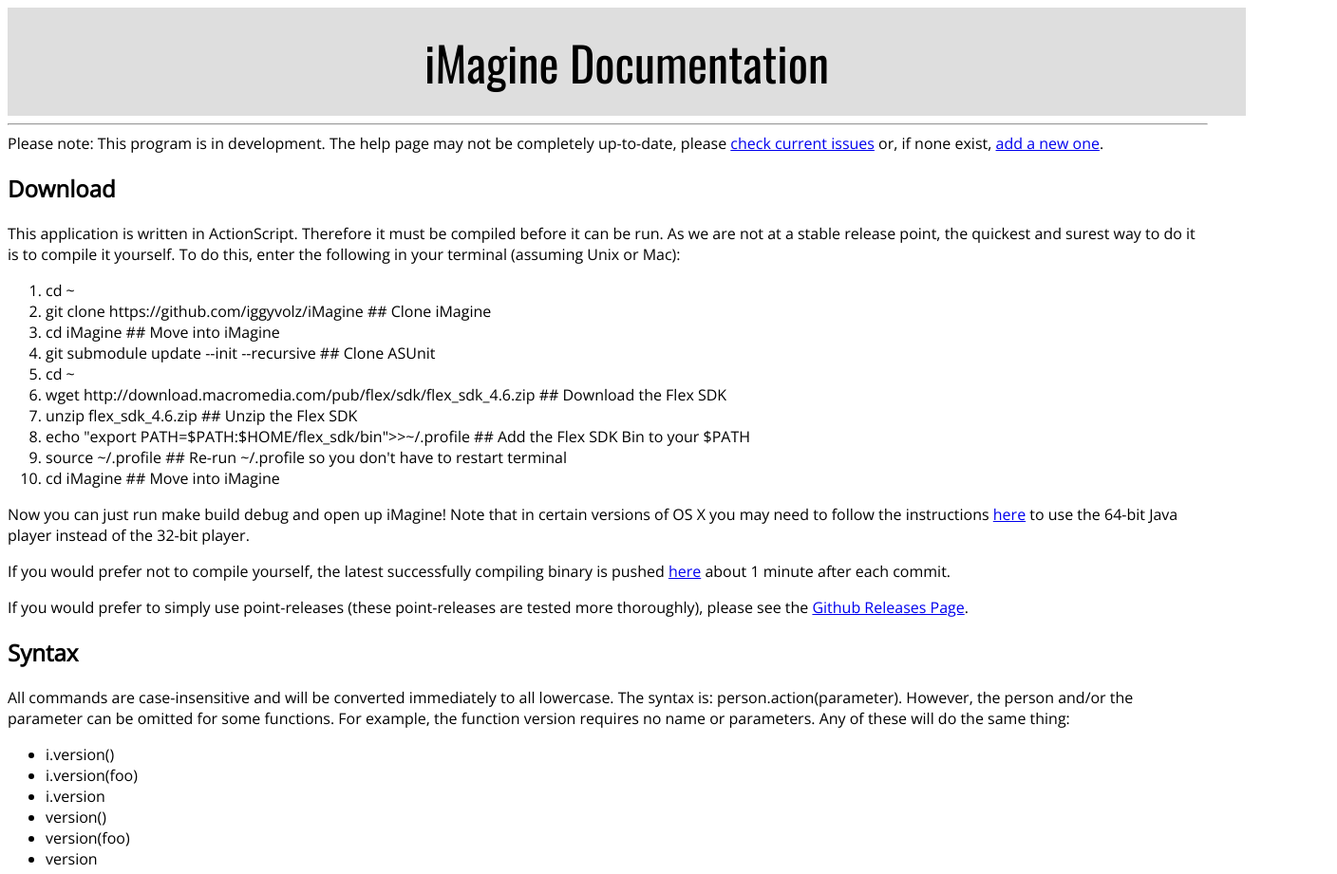
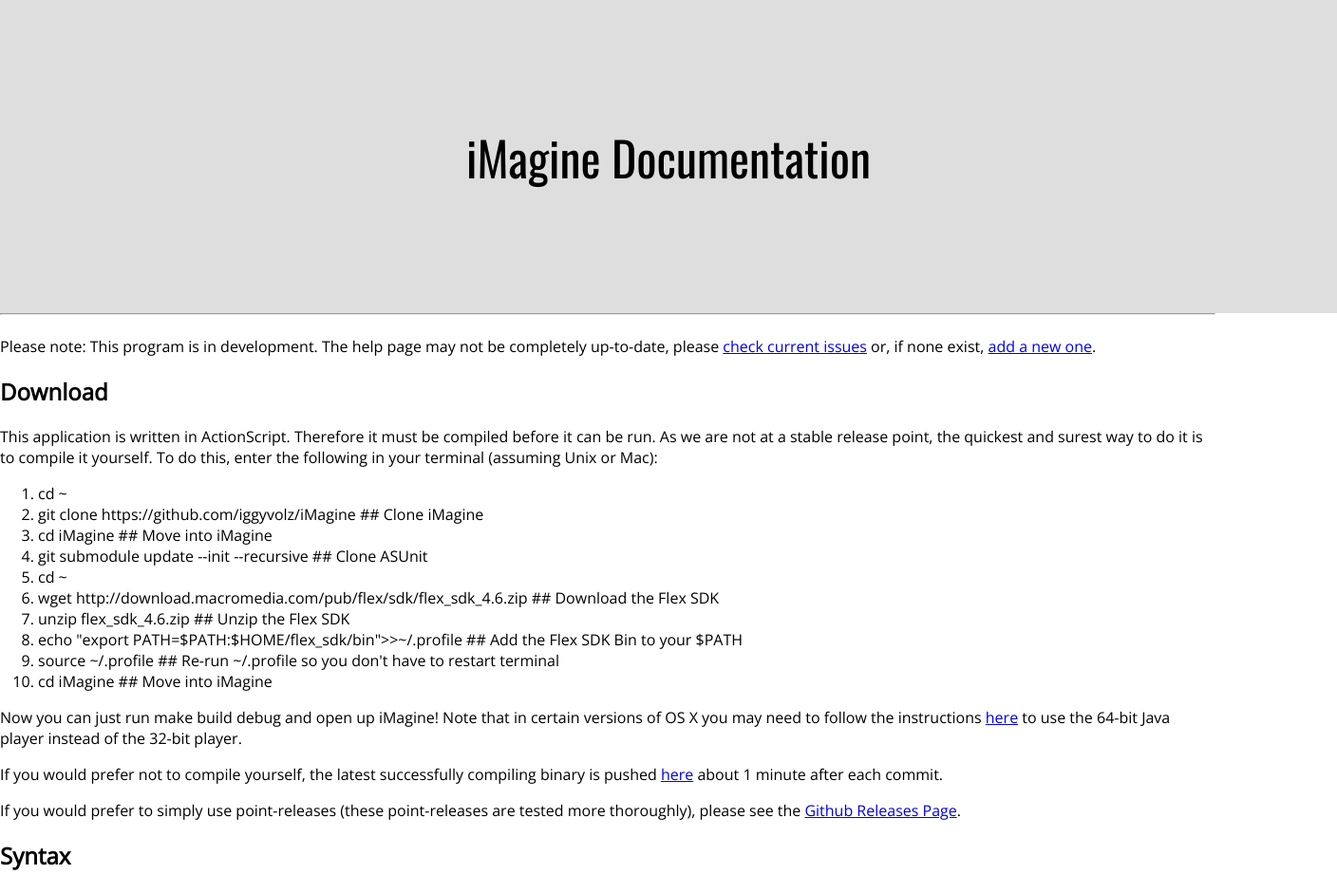
Before and after one commit to iggyvolz/iMagine-Actionscript, a plain HTML site: page documentation.html in a window 1280 px wide. Shown: the top 921 px of the page at 95% size, 1408 px wide, since content can reach past the window. Drawn offline with nearby package versions, Linux system fonts and the light colour scheme.

Commit message:
Some more updates

```diff
--- a/documentation.html
+++ b/documentation.html
@@ -12,17 +12,23 @@
 			font-size:50px;
 			text-align:center;
 			background-color:#dedede;
-			width:100%;
-			padding:20px;
+			width:90%;
+			padding:10%;
 		}
 		body,html{
 			font-family:"Open Sans",Calibri,Arial;
+			margin:0;
+			padding:0;
+		}
+		main{
+			margin:10px;
 		}
 	</style>
 </HEAD>
 <BODY>
 <div class="header">iMagine Documentation</div>
-<hr />
+<hr style="margin:0;" /><br/>
+<div class="main">
 	Please note: This program is in development.  The help page may not be completely up-to-date, please <a href="https://github.com/iggyvolz/iMagine/issues">check current issues</a> or, if none exist, <a href="https://github.com/iggyvolz/iMagine/issues/new">add a new one</a>.
 	<h2>Download</h2>
 	<p>This application is written in ActionScript.  Therefore it must be compiled before it can be run.  As we are not at a stable release point, the quickest and surest way to do it is to compile it yourself.  To do this, enter the following in your terminal (assuming Unix or Mac):</p>
@@ -84,4 +90,5 @@
 	<p>A considerable amount of information for the game is taken from the <a href="http://magination.wikia.com/">Magi Nation Wiki</a>, including names of characters, statistics, plot line summaries, etc.  These are copyright of Interactive Imagination Corporation, 2i, and Cookie Jar Entertainment (see above).</p>
 	<p>This work is licensed under a <a href="http://creativecommons.org/licenses/by/3.0/deed.en_US">Creative Commons Attribution 3.0 Unported License</a>.</p>
 	<p>We offer no guarantee or warranty that this software will work as described, or even at all.  We reserve the right to discontinue this software at any time.  You use this software at your own risk, and the software is subject to change dramatically between versions.</p>
+</div>
 </BODY>
```
